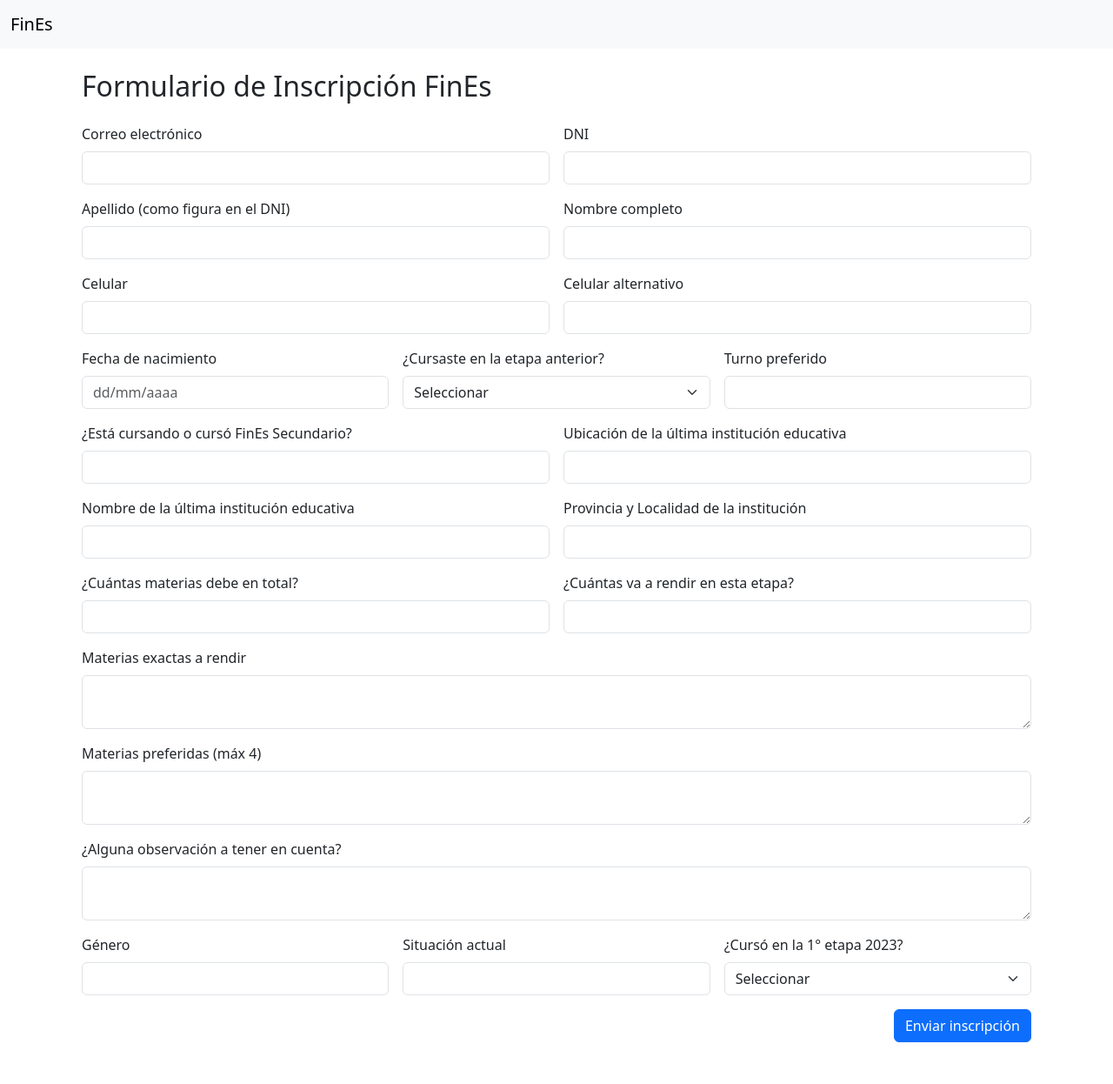
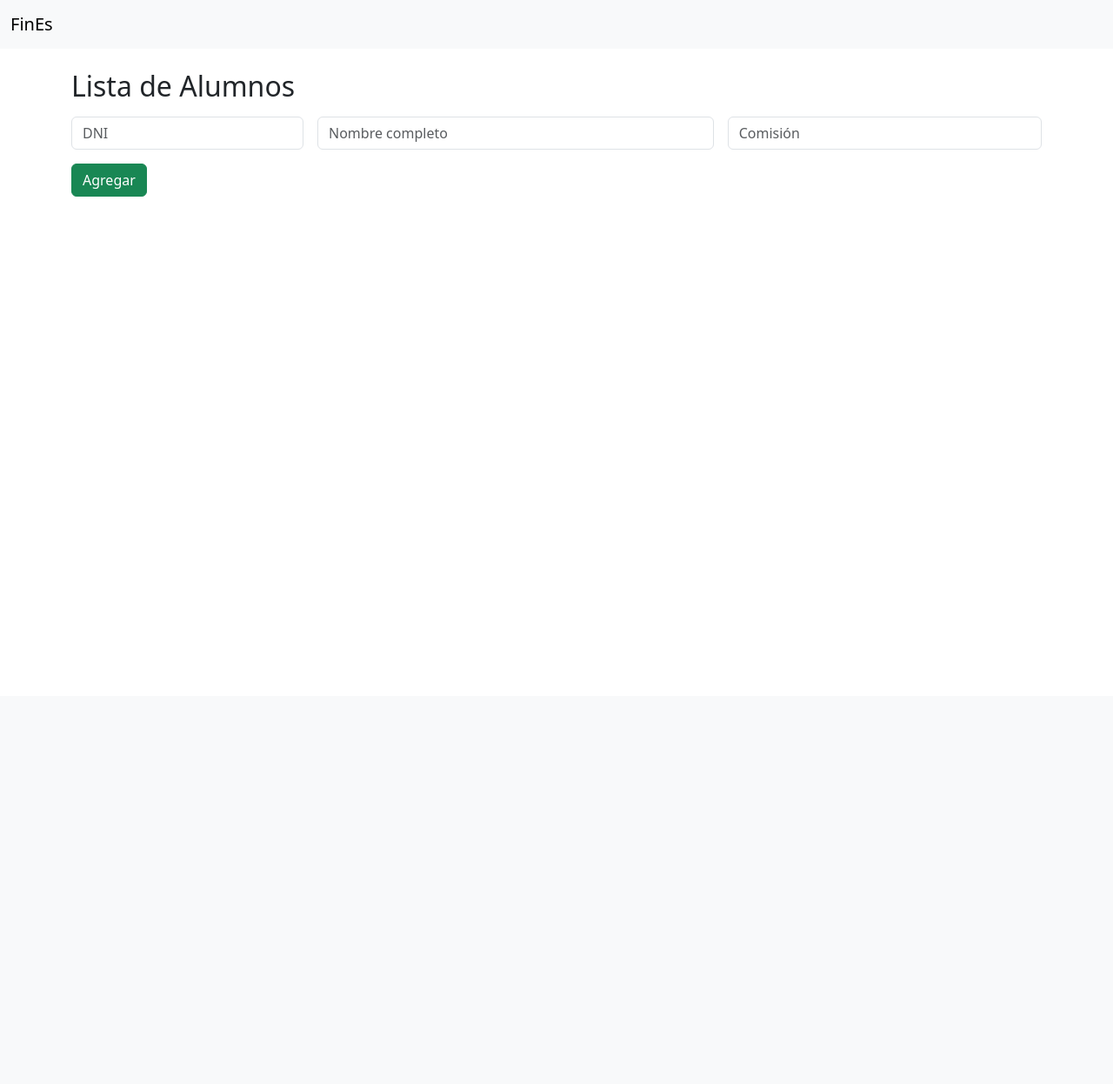
Before and after one commit to Xavo2027/fines-app, a Flask app: page /alumnos in a window 1280 px wide. Shown: the whole page at 87% size. After the commit the page ends 226 px from the top, so only its background shows below. Run offline with Flask 3, Linux system fonts and the light colour scheme; some libraries are stand-ins or nearby versions.

Commit message:
🚀 Actualización completa: app.py + formulario + listado + redirección

```diff
--- a/app.py
+++ b/app.py
@@ -101,6 +101,10 @@
     conn.close()
     return render_template("inscriptos.html", inscriptos=inscriptos)
 
+@app.route("/")
+def index():
+    return "", 302, {"Location": "/alumnos"}
+
 if __name__ == "__main__":
     port = int(os.environ.get("PORT", 5000))
     app.run(host="0.0.0.0", port=port)
--- a/templates/alumnos.html
+++ b/templates/alumnos.html
@@ -1,108 +1,24 @@
 
 {% extends "base.html" %}
 {% block content %}
-<div class="container mb-5">
-  <h2 class="mb-4">Formulario de Inscripción FinEs</h2>
-  {% if mensaje %}
-    <div class="alert alert-success">{{ mensaje }}</div>
-  {% endif %}
-  <form method="POST" action="/alumnos" class="row g-3">
-
-    <div class="col-md-6">
-      <label class="form-label">Correo electrónico</label>
-      <input type="email" name="email" class="form-control" required>
+  <h2 class="mb-3">Lista de Alumnos</h2>
+  <form method="POST" action="/agregar_alumno" class="row g-3 mb-4">
+    <div class="col-md-3">
+      <input type="text" name="dni" class="form-control" placeholder="DNI" required>
     </div>
-    <div class="col-md-6">
-      <label class="form-label">DNI</label>
-      <input type="text" name="dni" class="form-control" required>
-    </div>
-    <div class="col-md-6">
-      <label class="form-label">Apellido (como figura en el DNI)</label>
-      <input type="text" name="apellido" class="form-control" required>
-    </div>
-    <div class="col-md-6">
-      <label class="form-label">Nombre completo</label>
-      <input type="text" name="nombre_completo" class="form-control" required>
-    </div>
-    <div class="col-md-6">
-      <label class="form-label">Celular</label>
-      <input type="text" name="celular" class="form-control" required>
-    </div>
-    <div class="col-md-6">
-      <label class="form-label">Celular alternativo</label>
-      <input type="text" name="celular_alternativo" class="form-control">
+    <div class="col-md-5">
+      <input type="text" name="nombre" class="form-control" placeholder="Nombre completo" required>
     </div>
     <div class="col-md-4">
-      <label class="form-label">Fecha de nacimiento</label>
-      <input type="text" name="fecha_nacimiento" class="form-control" placeholder="dd/mm/aaaa" required>
-    </div>
-    <div class="col-md-4">
-      <label class="form-label">¿Cursaste en la etapa anterior?</label>
-      <select class="form-select" name="curso_anterior" required>
-        <option value="">Seleccionar</option>
-        <option value="si">Sí</option>
-        <option value="no">No</option>
-      </select>
-    </div>
-    <div class="col-md-4">
-      <label class="form-label">Turno preferido</label>
-      <input type="text" name="turno_preferencia" class="form-control">
-    </div>
-    <div class="col-md-6">
-      <label class="form-label">¿Está cursando o cursó FinEs Secundario?</label>
-      <input type="text" name="cursando_fines" class="form-control">
-    </div>
-    <div class="col-md-6">
-      <label class="form-label">Ubicación de la última institución educativa</label>
-      <input type="text" name="ubicacion_ultima_escuela" class="form-control">
-    </div>
-    <div class="col-md-6">
-      <label class="form-label">Nombre de la última institución educativa</label>
-      <input type="text" name="nombre_ultima_escuela" class="form-control">
-    </div>
-    <div class="col-md-6">
-      <label class="form-label">Provincia y Localidad de la institución</label>
-      <input type="text" name="localidad_institucion" class="form-control">
-    </div>
-    <div class="col-md-6">
-      <label class="form-label">¿Cuántas materias debe en total?</label>
-      <input type="number" name="materias_totales" class="form-control">
-    </div>
-    <div class="col-md-6">
-      <label class="form-label">¿Cuántas va a rendir en esta etapa?</label>
-      <input type="number" name="materias_a_rendir" class="form-control">
+      <input type="text" name="comision" class="form-control" placeholder="Comisión" required>
     </div>
     <div class="col-12">
-      <label class="form-label">Materias exactas a rendir</label>
-      <textarea name="materias_exactas" class="form-control" rows="2"></textarea>
-    </div>
-    <div class="col-12">
-      <label class="form-label">Materias preferidas (máx 4)</label>
-      <textarea name="materias_preferidas" class="form-control" rows="2"></textarea>
-    </div>
-    <div class="col-12">
-      <label class="form-label">¿Alguna observación a tener en cuenta?</label>
-      <textarea name="observaciones" class="form-control" rows="2"></textarea>
-    </div>
-    <div class="col-md-4">
-      <label class="form-label">Género</label>
-      <input type="text" name="genero" class="form-control">
-    </div>
-    <div class="col-md-4">
-      <label class="form-label">Situación actual</label>
-      <input type="text" name="situacion_actual" class="form-control">
-    </div>
-    <div class="col-md-4">
-      <label class="form-label">¿Cursó en la 1° etapa 2023?</label>
-      <select class="form-select" name="cursada_1etapa_2023">
-        <option value="">Seleccionar</option>
-        <option value="si">Sí</option>
-        <option value="no">No</option>
-      </select>
-    </div>
-    <div class="col-12 text-end">
-      <button type="submit" class="btn btn-primary">Enviar inscripción</button>
+      <button type="submit" class="btn btn-success">Agregar</button>
     </div>
   </form>
-</div>
+  <ul class="list-group">
+    {% for alumno in alumnos %}
+    <li class="list-group-item">{{ alumno[0] }} - {{ alumno[1] }} - {{ alumno[2] }}</li>
+    {% endfor %}
+  </ul>
 {% endblock %}
```
